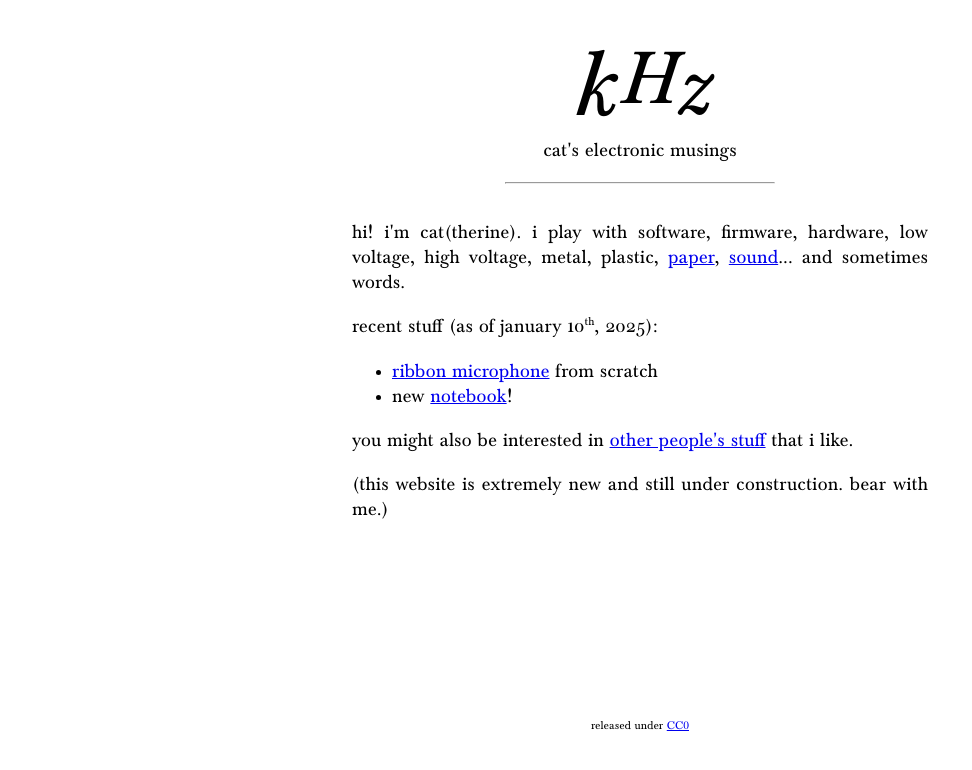
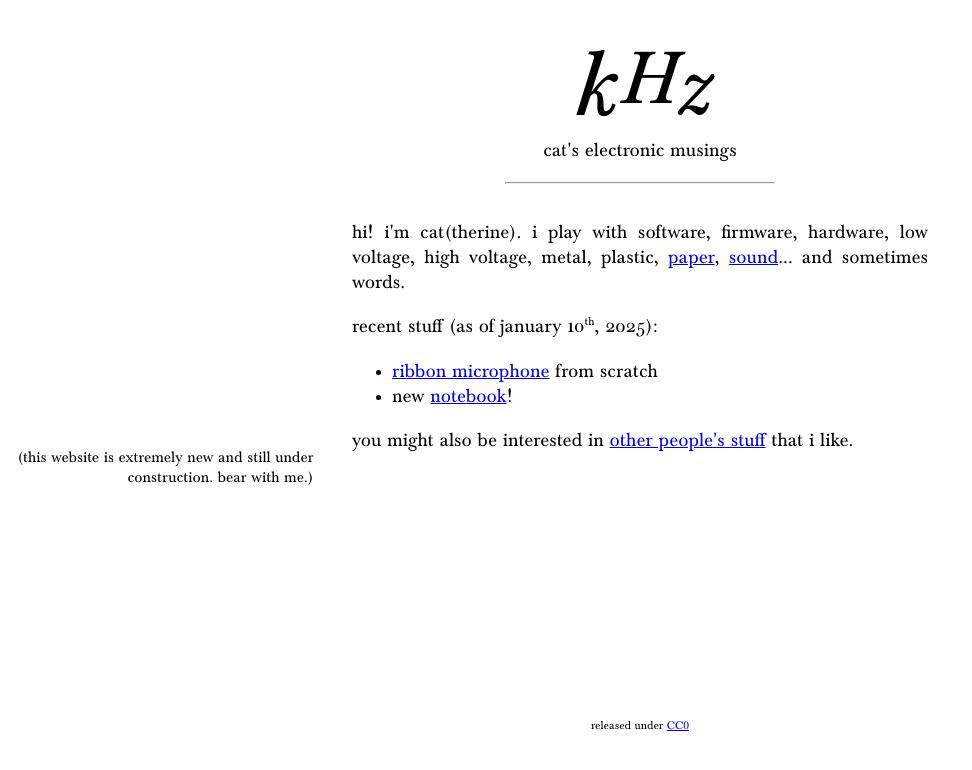
Before and after one commit to catvw/khz, a plain HTML site: page html/index.html in a window 1280 px wide. Shown: the whole page, without its empty margins (0-972 px from the left). Drawn offline with Linux system fonts and the light colour scheme.

Commit message:
move note to margin

```diff
--- a/html/index.html
+++ b/html/index.html
@@ -42,9 +42,10 @@
 			you might also be interested in <a href="/other/">other
 			people's stuff</a> that i like.
 
-			<p>
-			(this website is extremely new and still under
-			construction. bear with me.)
+			<span class="margin-note"><small class="note-contents">
+				(this website is extremely new and still under
+				construction. bear with me.)
+			</small></span>
 		</main>
 
 		<footer>
```
